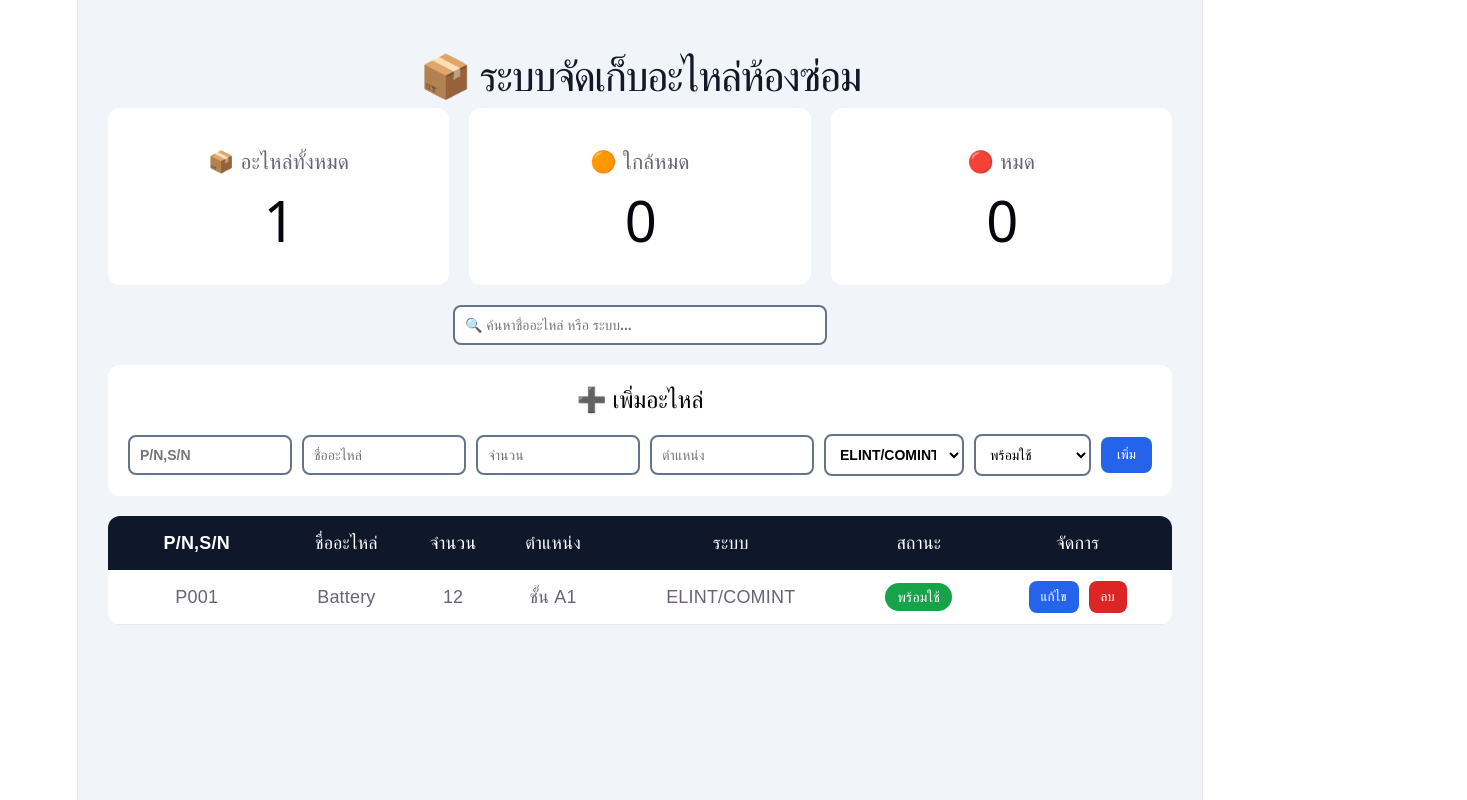
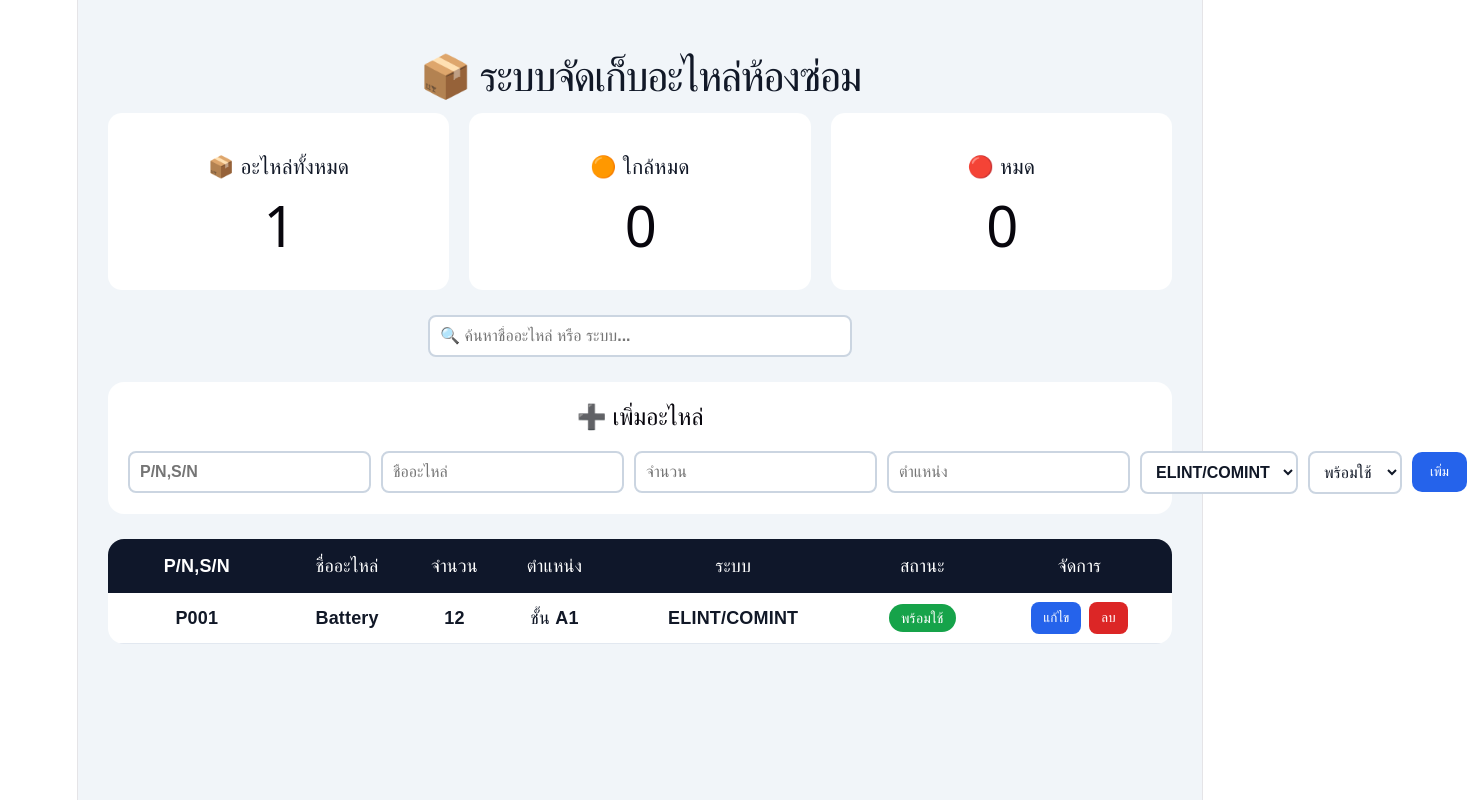
Before and after one commit to natchon5865/Part-EW3, a React (Vite) app: page / in a window 1280 px wide. Shown: the top 800 px of the page, 1467 px wide, since content can reach past the window. Built offline with nearby package versions, Linux system fonts and the light colour scheme.

Commit message:
Update App.tsx

```diff
--- a/src/App.tsx
+++ b/src/App.tsx
@@ -1,13 +1,7 @@
-import { useEffect, useState } from "react";
+import { useState } from "react";
 
 function App() {
-  // โหลดข้อมูล
-  const [parts, setParts] = useState(() => {
-    const saved = localStorage.getItem("parts");
-
-    return saved
-      ? JSON.parse(saved)
-      : [
+  const [parts, setParts] = useState<any[]>([
     {
       id: "P001",
       name: "Battery",
@@ -16,83 +10,40 @@ function App() {
       system: "ELINT/COMINT",
       status: "พร้อมใช้",
     },
-        ];
-  });
+  ]);
 
-  // save localStorage
-  useEffect(() => {
-    localStorage.setItem("parts", JSON.stringify(parts));
-  }, [parts]);
-
-  // states
   const [id, setId] = useState("");
   const [name, setName] = useState("");
   const [qty, setQty] = useState("");
   const [location, setLocation] = useState("");
   const [system, setSystem] = useState("ELINT/COMINT");
   const [status, setStatus] = useState("พร้อมใช้");
+  const [search, setSearch] = useState("");
+  const [editId, setEditId] = useState<string | null>(null);
 
-  const [searchText, setSearchText] = useState("");
-
-  const [editId, setEditId] = useState("");
-
-  // dashboard
-  const totalParts = parts.length;
-
-  const lowStock = parts.filter(
-    (part: any) => part.status === "ใกล้หมด"
-  ).length;
-
-  const outOfStock = parts.filter(
-    (part: any) => part.status === "หมด"
-  ).length;
-
-  // style
-const inputStyle = {
-  backgroundColor: "#ffffff",
-  color: "#000000",
-  border: "2px solid #64748b",
-  padding: "10px",
-  borderRadius: "8px",
-  outline: "none",
-  fontWeight: "700",
-  fontSize: "14px",
-  width: "140px",
-};
-
-  // เพิ่มข้อมูล
+  // เพิ่ม / แก้ไข
   const addPart = () => {
-
-    if (editId) {
-      const updated = parts.map((part: any) =>
-        part.id === editId
-          ? {
-              id,
-              name,
-              qty: Number(qty),
-              location,
-              system,
-              status,
-            }
-          : part
-      );
-
-      setParts(updated);
-
-      setEditId("");
-    } else {
     const newPart = {
       id,
       name,
-        qty: Number(qty),
+      qty: qty ? Number(qty) : 0,
       location,
       system,
       status,
     };
 
+    if (editId) {
+      const updated = parts.map((part) =>
+        part.id === editId ? newPart : part
+      );
+
+      setParts(updated);
+      setEditId(null);
+    } else {
       setParts([...parts, newPart]);
     }
 
+    // reset ช่องกรอก
     setId("");
     setName("");
     setQty("");
@@ -101,11 +52,16 @@ const inputStyle = {
     setStatus("พร้อมใช้");
   };
 
+  // ลบ
+  const deletePart = (id: string) => {
+    setParts(parts.filter((part) => part.id !== id));
+  };
+
   // แก้ไข
   const editPart = (part: any) => {
     setId(part.id);
     setName(part.name);
-    setQty(part.qty);
+    setQty(part.qty.toString());
     setLocation(part.location);
     setSystem(part.system);
     setStatus(part.status);
@@ -113,116 +69,111 @@ const inputStyle = {
     setEditId(part.id);
   };
 
-  // ลบ
-  const deletePart = (id: string) => {
-    setParts(parts.filter((part: any) => part.id !== id));
-  };
+  // ค้นหา
+  const filteredParts = parts.filter((part) => {
+    const text = search.toLowerCase();
 
-  // สีสถานะ
-  const getStatusColor = (status: string) => {
-    switch (status) {
-      case "พร้อมใช้":
-        return "#16a34a";
+    return (
+      part.name?.toLowerCase().includes(text) ||
+      part.system?.toLowerCase().includes(text) ||
+      part.id?.toLowerCase().includes(text)
+    );
+  });
 
-      case "ใกล้หมด":
-        return "#f59e0b";
+  // สรุป
+  const total = parts.length;
+  const low = parts.filter((p) => p.qty > 0 && p.qty <= 5).length;
+  const empty = parts.filter((p) => p.qty === 0).length;
 
-      case "หมด":
-        return "#dc2626";
-
-      default:
-        return "gray";
-    }
+  const inputStyle = {
+    padding: "10px",
+    borderRadius: "8px",
+    border: "2px solid #cbd5e1",
+    fontSize: "16px",
+    fontWeight: "600",
+    color: "#111827",
+    backgroundColor: "#ffffff",
+    outline: "none",
   };
 
   return (
     <div
       style={{
+        background: "#f1f5f9",
         minHeight: "100vh",
-        background: "#f1f5f9",
         padding: "30px",
         fontFamily: "sans-serif",
+        color: "#111827",
       }}
     >
-      {/* title */}
+      {/* หัวข้อ */}
       <h1
         style={{
           textAlign: "center",
           fontSize: "42px",
-          marginBottom: "20px",
+          marginBottom: "25px",
           color: "#111827",
         }}
       >
         📦 ระบบจัดเก็บอะไหล่ห้องซ่อม
       </h1>
 
-      {/* dashboard */}
+      {/* การ์ด */}
       <div
         style={{
-          display: "flex",
+          display: "grid",
+          gridTemplateColumns: "1fr 1fr 1fr",
           gap: "20px",
-          marginBottom: "20px",
-          flexWrap: "wrap",
+          marginBottom: "25px",
         }}
       >
         <div
           style={{
-            flex: 1,
-            minWidth: "220px",
             background: "white",
             padding: "20px",
-            borderRadius: "12px",
+            borderRadius: "14px",
             textAlign: "center",
           }}
         >
           <h3>📦 อะไหล่ทั้งหมด</h3>
-          <h1>{totalParts}</h1>
+          <h1>{total}</h1>
         </div>
 
         <div
           style={{
-            flex: 1,
-            minWidth: "220px",
             background: "white",
             padding: "20px",
-            borderRadius: "12px",
+            borderRadius: "14px",
             textAlign: "center",
           }}
         >
           <h3>🟠 ใกล้หมด</h3>
-          <h1>{lowStock}</h1>
+          <h1>{low}</h1>
         </div>
 
         <div
           style={{
-            flex: 1,
-            minWidth: "220px",
             background: "white",
             padding: "20px",
-            borderRadius: "12px",
+            borderRadius: "14px",
             textAlign: "center",
           }}
         >
           <h3>🔴 หมด</h3>
-          <h1>{outOfStock}</h1>
+          <h1>{empty}</h1>
         </div>
       </div>
 
-      {/* search */}
-      <div
-        style={{
-          textAlign: "center",
-          marginBottom: "20px",
-        }}
-      >
+      {/* ค้นหา */}
+      <div style={{ textAlign: "center", marginBottom: "25px" }}>
         <input
           type="text"
           placeholder="🔍 ค้นหาชื่ออะไหล่ หรือ ระบบ..."
-          value={searchText}
-          onChange={(e) => setSearchText(e.target.value)}
+          value={search}
+          onChange={(e) => setSearch(e.target.value)}
           style={{
             ...inputStyle,
-            width: "350px",
+            width: "400px",
           }}
         />
       </div>
@@ -232,17 +183,14 @@ const inputStyle = {
         style={{
           background: "white",
           padding: "20px",
-    borderRadius: "12px",
-    marginBottom: "20px",
-    overflowX: "auto",
+          borderRadius: "16px",
+          marginBottom: "25px",
         }}
       >
         <h2
           style={{
             textAlign: "center",
             marginBottom: "20px",
-      color: "#000000",
-      fontWeight: "700",
           }}
         >
           ➕ เพิ่มอะไหล่
@@ -250,46 +198,57 @@ const inputStyle = {
 
         <div
           style={{
-      display: "flex",
+            display: "grid",
+            gridTemplateColumns: "1fr 1fr 1fr 1fr 1fr 1fr auto",
             gap: "10px",
-      flexWrap: "nowrap",
             alignItems: "center",
-      justifyContent: "center",
           }}
         >
           <input
-      type="text"
             placeholder="P/N,S/N"
+            value={id}
+            onChange={(e) => setId(e.target.value)}
             style={inputStyle}
           />
 
           <input
-      type="text"
             placeholder="ชื่ออะไหล่"
+            value={name}
+            onChange={(e) => setName(e.target.value)}
             style={inputStyle}
           />
 
           <input
-      type="number"
             placeholder="จำนวน"
+            value={qty}
+            onChange={(e) => setQty(e.target.value)}
             style={inputStyle}
           />
 
           <input
-      type="text"
             placeholder="ตำแหน่ง"
+            value={location}
+            onChange={(e) => setLocation(e.target.value)}
             style={inputStyle}
           />
 
-    <select style={inputStyle}>
+          <select
+            value={system}
+            onChange={(e) => setSystem(e.target.value)}
+            style={inputStyle}
+          >
             <option>ELINT/COMINT</option>
+            <option>PRAKARN</option>
             <option>Perimaster</option>
+            <option>EW3</option>
             <option>Red Sky II</option>
-      <option>EW3</option>
-      <option>PRAKARN</option>
           </select>
 
-    <select style={inputStyle}>
+          <select
+            value={status}
+            onChange={(e) => setStatus(e.target.value)}
+            style={inputStyle}
+          >
             <option>พร้อมใช้</option>
             <option>ใกล้หมด</option>
             <option>หมด</option>
@@ -301,37 +260,39 @@ const inputStyle = {
               background: "#2563eb",
               color: "white",
               border: "none",
-        padding: "10px 16px",
-        borderRadius: "8px",
+              padding: "12px 18px",
+              borderRadius: "10px",
               cursor: "pointer",
               fontWeight: "700",
             }}
           >
-      เพิ่ม
+            {editId ? "บันทึก" : "เพิ่ม"}
           </button>
         </div>
       </div>
-      {/* table */}
+
+      {/* ตาราง */}
+      <div
+        style={{
+          background: "white",
+          borderRadius: "16px",
+          overflow: "hidden",
+        }}
+      >
         <table
           style={{
             width: "100%",
-          background: "white",
             borderCollapse: "collapse",
-          borderRadius: "12px",
-          overflow: "hidden",
           }}
         >
-        <thead>
-          <tr
+          <thead
             style={{
               background: "#0f172a",
               color: "white",
             }}
           >
-            <th style={{ padding: "14px" }}>
-              P/N,S/N
-            </th>
-
+            <tr>
+              <th style={{ padding: "14px" }}>P/N,S/N</th>
               <th>ชื่ออะไหล่</th>
               <th>จำนวน</th>
               <th>ตำแหน่ง</th>
@@ -342,150 +303,78 @@ const inputStyle = {
           </thead>
 
           <tbody>
-          {parts
-            .filter((part: any) => {
-              const text = searchText
-                .toLowerCase()
-                .trim();
-
-              if (text === "") return true;
-
-              return (
-                part.name
-                  .toLowerCase()
-                  .includes(text) ||
-                part.system
-                  .toLowerCase()
-                  .includes(text)
-              );
-            })
-            .map((part: any, index: number) => (
+            {filteredParts.map((part, index) => (
               <tr
                 key={index}
                 style={{
-                  borderBottom:
-                    "1px solid #e2e8f0",
+                  textAlign: "center",
+                  borderBottom: "1px solid #e2e8f0",
+                  color: "#111827",
+                  fontWeight: "600",
                 }}
               >
-                <td
-                  style={{
-                    padding: "14px",
-                    textAlign: "center",
-                  }}
-                >
-                  {part.id}
-                </td>
+                <td style={{ padding: "12px" }}>{part.id}</td>
+                <td>{part.name}</td>
+                <td>{part.qty}</td>
+                <td>{part.location}</td>
+                <td>{part.system}</td>
 
-                <td style={{ textAlign: "center" }}>
-                  {part.name}
-                </td>
-
-                <td style={{ textAlign: "center" }}>
-                  {part.qty}
-                </td>
-
-                <td style={{ textAlign: "center" }}>
-                  {part.location}
-                </td>
-
-                <td style={{ textAlign: "center" }}>
-                  {part.system}
-                </td>
-
-                <td style={{ textAlign: "center" }}>
+                <td>
                   <span
                     style={{
+                      padding: "6px 12px",
+                      borderRadius: "999px",
+                      color: "white",
+                      fontSize: "14px",
                       background:
-                        getStatusColor(
-                          part.status
-                        ),
-                      color: "white",
-                      padding: "6px 12px",
-                      borderRadius: "20px",
-                      fontSize: "14px",
+                        part.status === "พร้อมใช้"
+                          ? "#16a34a"
+                          : part.status === "ใกล้หมด"
+                          ? "#f59e0b"
+                          : "#dc2626",
                     }}
                   >
                     {part.status}
                   </span>
                 </td>
- <td style={{ textAlign: "center" }}>
 
+                <td>
                   <button
-
-                    onClick={() =>
-
-                      editPart(part)
-
-                    }
-
+                    onClick={() => editPart(part)}
                     style={{
-
                       background: "#2563eb",
-
                       color: "white",
-
                       border: "none",
-
                       padding: "8px 12px",
-
                       borderRadius: "8px",
-
-                      marginRight: "10px",
-
+                      marginRight: "8px",
                       cursor: "pointer",
-
                     }}
-
                   >
-
                     แก้ไข
-
                   </button>
 
                   <button
-
-                    onClick={() =>
-
-                      deletePart(part.id)
-
-                    }
-
+                    onClick={() => deletePart(part.id)}
                     style={{
-
                       background: "#dc2626",
-
                       color: "white",
-
                       border: "none",
-
                       padding: "8px 12px",
-
                       borderRadius: "8px",
-
                       cursor: "pointer",
-
                     }}
-
                   >
-
                     ลบ
-
                   </button>
-
                 </td>
-
               </tr>
-
             ))}
-
           </tbody>
-
         </table>
-
       </div>
-
+    </div>
   );
-
 }
 
 export default App;
```
Lines whose indentation alone changed are shown as unchanged.
